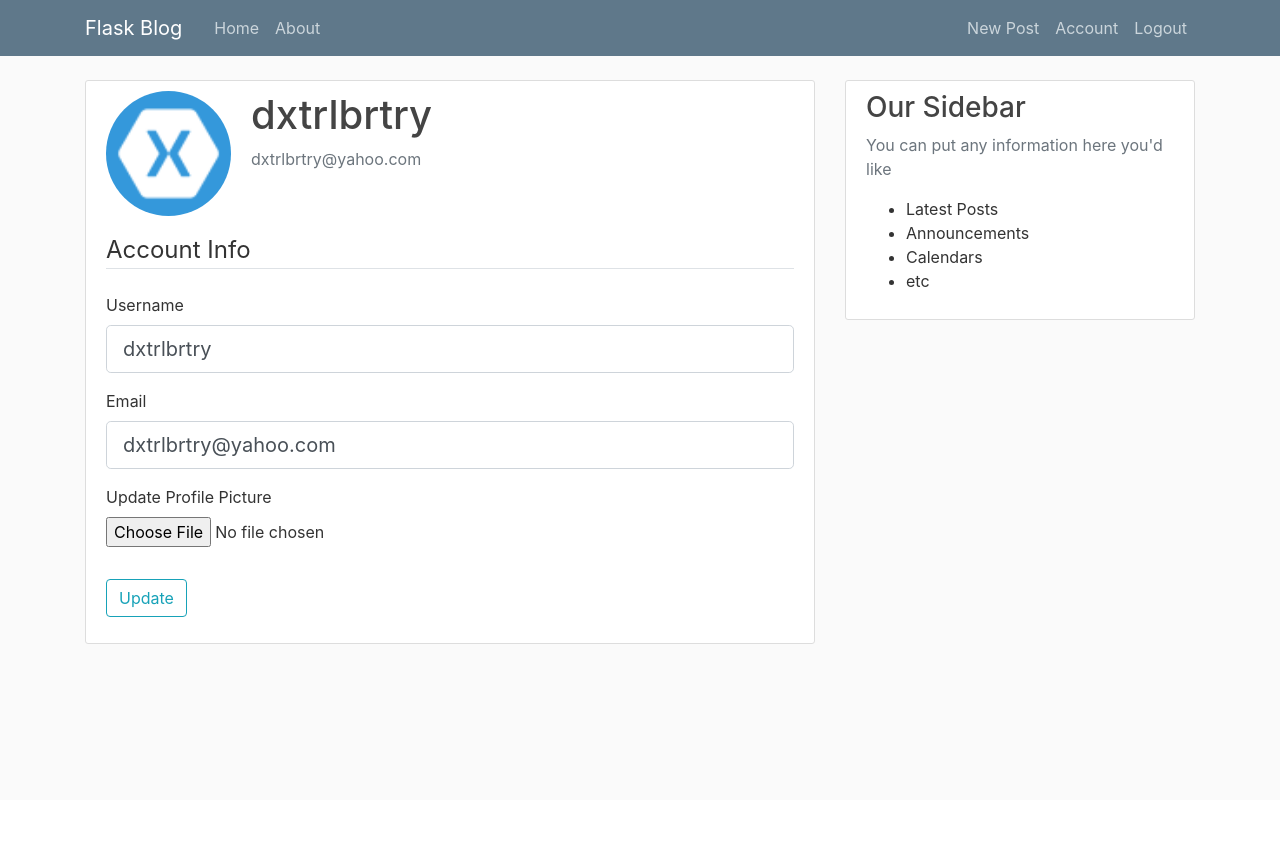
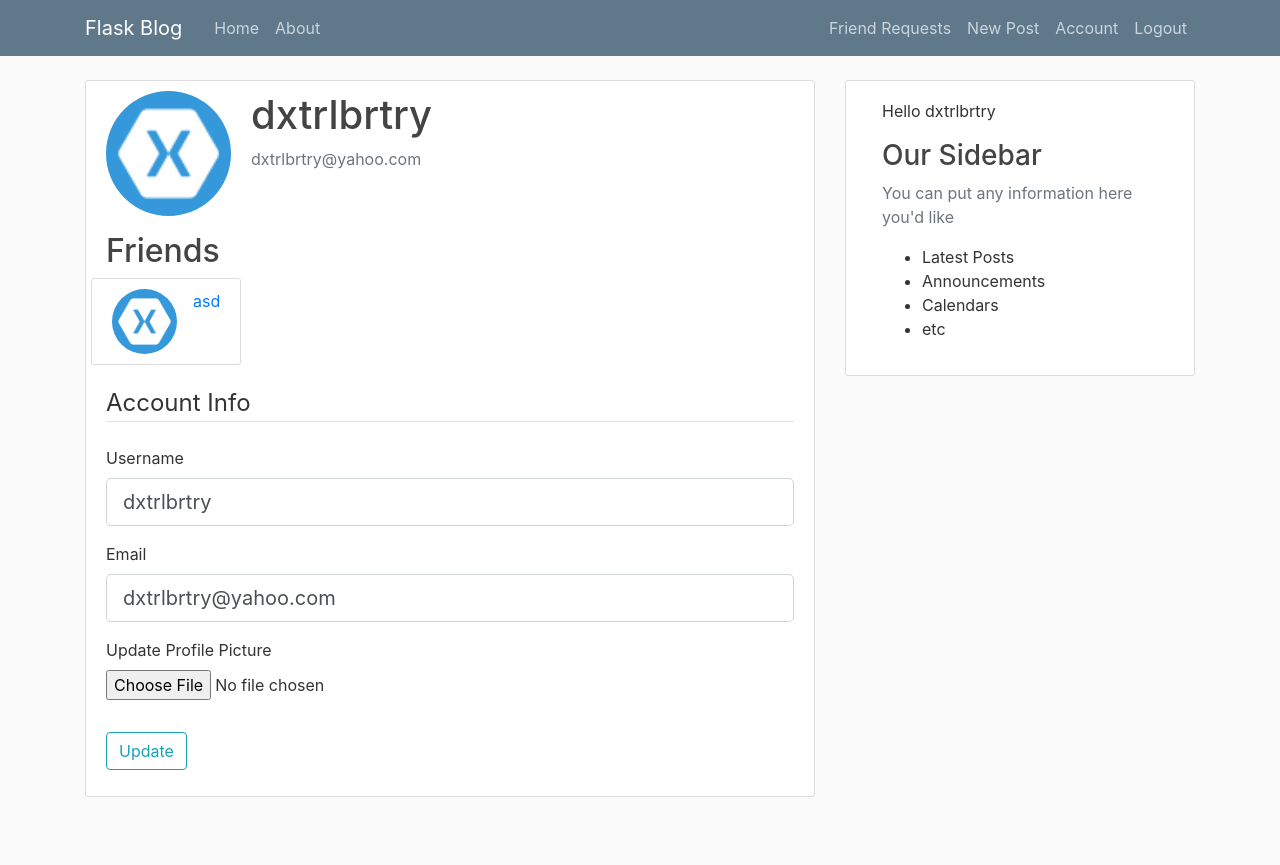
Before and after one commit to dxtrlbrtry/FlaskWebApp, a Flask app: page /account/ in a window 1280 px wide. Before the commit the page ends 644 px from the top, so only its background shows below. Run offline with Flask 2, Linux system fonts and the light colour scheme; a user stored in the database is signed in; data comes from the database, SQL or seed files in the repository; both versions use the stored data as it was after the commit; some libraries are stand-ins or nearby versions.

Commit message:
implemented friends feature

```diff
--- a/flaskwebapp/main/routes.py
+++ b/flaskwebapp/main/routes.py
@@ -1,5 +1,6 @@
 from flask import Blueprint, request, render_template
-from flaskwebapp.models import Post
+from flaskwebapp import db
+from flaskwebapp.models import Post, User
 
 main = Blueprint('main', __name__)
 
--- a/flaskwebapp/templates/account.html
+++ b/flaskwebapp/templates/account.html
@@ -7,6 +7,17 @@
             <h2 class="account-heading">{{ current_user.username }}</h2>
             <p class="text-secondary">{{ current_user.email }}</p>
         </div>
+    </div>
+    <h2>Friends</h2>
+    <div class="row">
+        {% for friend in friends %}
+            {% if friend %}
+                <div class="media content-section mr-4">
+                    <img class="rounded-circle article-img" src="{{ url_for('static', filename='profile_pics/' + friend.image_file) }}">
+                    <a href="{{ url_for('users.user_posts', username=friend.username) }}">{{ friend.username }}</a>
+                </div>
+            {% endif %}
+        {% endfor %}
     </div>
     <form method="POST" action="" enctype="multipart/form-data">
         {{ form.hidden_tag() }}
--- a/flaskwebapp/templates/layout.html
+++ b/flaskwebapp/templates/layout.html
@@ -33,6 +33,7 @@
                 <!-- Navbar Right Side -->
                 <div class="navbar-nav">
                     {% if current_user.is_authenticated %}
+                        <a class="nav-item nav-link" href="{{ url_for('users.requests') }}">Friend Requests</a>
                         <a class="nav-item nav-link" href="{{ url_for('posts.new_post') }}">New Post</a>
                         <a class="nav-item nav-link" href="{{ url_for('users.account') }}">Account</a>
                         <a class="nav-item nav-link" href="{{ url_for('users.logout') }}">Logout</a>
@@ -62,6 +63,9 @@
         </div>
         <div class="col-md-4">
             <div class="content-section">
+                {% if current_user.is_authenticated %}
+                    <a class="nav-item nav-link">Hello {{ current_user.username }}</p>
+                {% endif %}
                 <h3>Our Sidebar</h3>
                 <p class="text-muted">You can put any information here you'd like
                 <ul>
--- a/flaskwebapp/users/routes.py
+++ b/flaskwebapp/users/routes.py
@@ -61,17 +61,7 @@ def account():
         form.username.data = current_user.username
         form.email.data = current_user.email
     image_file = url_for('static', filename='profile_pics/' + current_user.image_file)
-    return render_template('account.html', title='Account', image_file=image_file, form=form)
-
-
-@users.route('/user/<string:username>/')
-def user_posts(username):
-    page = request.args.get('page', default=1, type=int)
-    user = User.query.filter_by(username=username).first_or_404()
-    posts = Post.query.filter_by(author=user)\
-        .order_by(Post.date_posted.desc())\
-        .paginate(page=page, per_page=5)
-    return render_template('user_posts.html', posts=posts, user=user)
+    return render_template('account.html', title='Account', image_file=image_file, form=form, friends=current_user.friends)
 
 
 @users.route('/reset_password', methods=['GET', 'POST'])
@@ -103,3 +93,80 @@ def reset_token(token):
         flash(f'Your password has been updated. YOu are now able to log in', 'success')
         return redirect(url_for('users.login'))
     return render_template('reset_token.html', title='Reset Password', form=form)
+
+
+@users.route('/user/<string:username>/', methods=['GET', 'POST', 'DELETE'])
+def user_posts(username):
+    if request.method == 'GET':
+        page = request.args.get('page', default=1, type=int)
+        user = User.query.filter_by(username=username).first_or_404()
+        posts = Post.query.filter_by(author=user)\
+            .order_by(Post.date_posted.desc())\
+            .paginate(page=page, per_page=5)
+        return render_template('user_posts.html', posts=posts, user=user)
+
+
+@users.route('/remove_friend/<string:username>', methods=['GET'])
+@login_required
+def remove_friend(username):
+    user = User.query.filter_by(username=username).first_or_404()
+    if user not in current_user.friends:
+        flash('Cannot unfriend, you are not friends yet', 'warning')
+    else:
+        current_user.friends.remove(user)
+        user.friends.remove(current_user)
+        db.session.commit()
+        flash(f'You successfully unfriended ' + user.username + '.', 'success')
+    return redirect(url_for('users.user_posts', username=username))
+
+
+@users.route('/send_request/<string:username>', methods=['GET'])
+@login_required
+def send_request(username):
+    user = User.query.filter_by(username=username).first_or_404()
+    if current_user in user.requests:
+        flash(f'Friend request already sent but is still pending', 'warning')
+        return redirect(url_for('users.user_posts', username=user.username))
+    if user in current_user.friends:
+        flash(f'User already in friendslist', 'warning')
+        return redirect(url_for('users.user_posts', username=user.username))
+    if user in current_user.requests:
+        flash(f'You already have a request from that user', 'warning')
+        return redirect(url_for('users.user_posts', username=user.username))
+    else:
+        user.requests.append(current_user)
+        db.session.commit()
+        flash(f'Friend request sent to ' + user.username + '.', 'success')
+    return redirect(url_for('users.user_posts', username=user.username))
+
+
+@users.route('/requests/', methods=['GET', 'POST'])
+@login_required
+def requests():
+    return render_template('requests.html', requests=current_user.requests)
+
+
+@users.route('/accept_request/<string:username>', methods=['GET'])
+@login_required
+def accept_request(username):
+    user = User.query.filter_by(username=username).first_or_404()
+    if user in current_user.friends:
+        current_user.requests.remove(user)
+        flash('You are already friends', 'warning')
+    else:
+        current_user.requests.remove(user)
+        current_user.friends.append(user)
+        user.friends.append(current_user)
+        db.session.commit()
+        flash(f'You added ' + user.username + ' to your friends list', 'success')
+    return redirect(url_for('users.requests', username=username))
+
+
+@users.route('/refuse_request/<string:username>', methods=['GET'])
+@login_required
+def refuse_request(username):
+    user = User.query.filter_by(username=username).first_or_404()
+    current_user.requests.remove(user)
+    db.session.commit()
+    flash(f'Friend request deleted', 'info')
+    return redirect(url_for('users.requests', username=username))
--- a/flaskwebapp/users/utils.py
+++ b/flaskwebapp/users/utils.py
@@ -12,8 +12,9 @@ def save_picture(form_picture):
     picture_fn = random_hex + f_ext
     picture_path = os.path.join(current_app.root_path, 'static/profile_pics/', picture_fn)
 
+    output_size = (125, 125)
     img = Image.open(form_picture)
-    img.thumbnail(125, 125)
+    img.thumbnail(output_size)
     img.save(picture_path)
 
     return picture_fn
```
Also changed, not shown: db_ops.py (added, +33 -0 lines), flaskwebapp/models.py (+32 -1 lines), flaskwebapp/templates/requests.html (added, +16 -0 lines), flaskwebapp/templates/user_posts.html (+9 -0 lines), html-mockups/hometest.html (+58 -9 lines), flaskwebapp/site.db, flaskwebapp/static/profile_pics/511f162da1834ff7.jpg (added), 3 other files.
